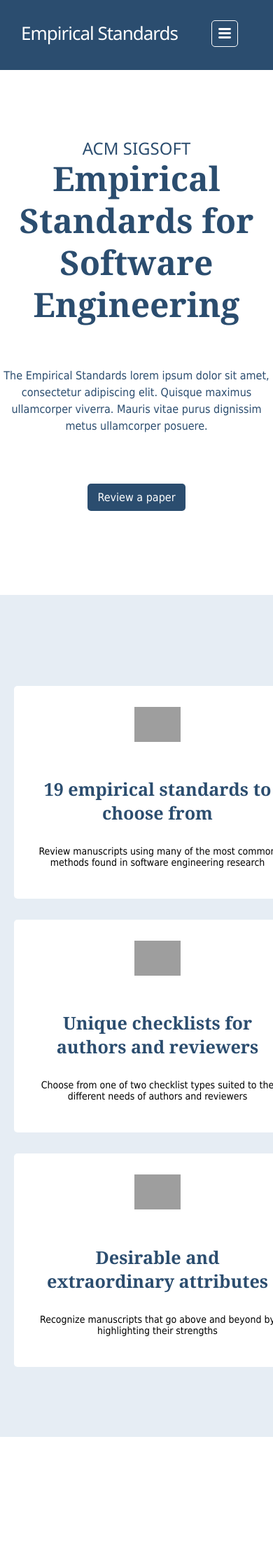
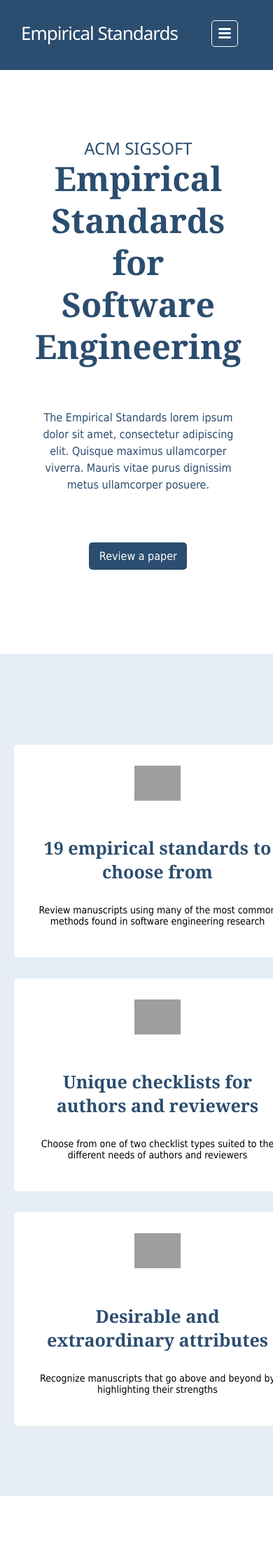
Before and after one commit to eschltz/standardstest, a Jekyll site: the page built from index.md, in a window 390 px wide. Shown: the top 2216 px of the page at 70% size. Built offline with Jekyll 4.4.1, drawn with Linux system fonts in a browser that asks for light colours; grey boxes are pictures that could not be loaded.

Commit message:
Landing page responsiveness

```diff
--- a/assets/css/style.scss
+++ b/assets/css/style.scss
@@ -516,10 +516,6 @@
 		margin: 0;
 		margin-top: 20px;
 	}
-
-	.instruction-text {
-		margin-left: 20px;
-	}
 }
 
 @media screen and (max-width: 1000px) {
@@ -609,6 +605,11 @@
 	#image-container img {
 		display: none;
 	}
+
+	#intro-text h1, #intro-description {
+		padding-left: 50px;
+		padding-right: 50px;
+	}
 }
 
 @media screen and (max-width: 850px) {
```
